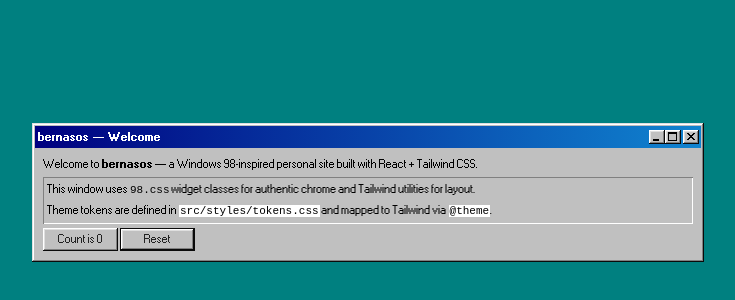
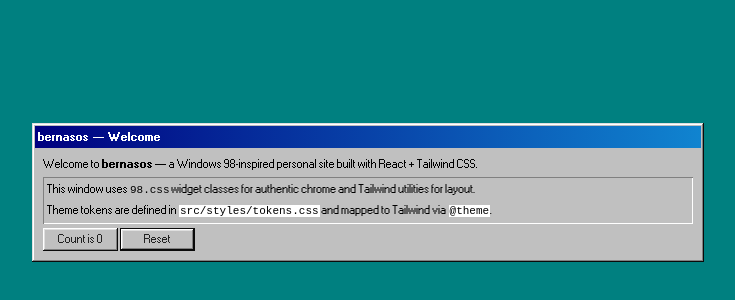
Before and after one commit to bernas1104/bernas1104.github.io, a React (Vite) app: page / in a window 1280 px wide. Shown: the part 208-508 px from the top of the page, without its empty margins (272-1007 px from the left). Built offline with nearby package versions, Linux system fonts and the light colour scheme.

Commit message:
chore: fixed code review issues

```diff
--- a/src/App.tsx
+++ b/src/App.tsx
@@ -9,9 +9,9 @@
         <div className="title-bar">
           <div className="title-bar-text">bernasos — Welcome</div>
           <div className="title-bar-controls">
-            <button type="button" aria-label="Minimize" />
-            <button type="button" aria-label="Maximize" />
-            <button type="button" aria-label="Close" />
+            <span aria-label="Minimize" />
+            <span aria-label="Maximize" />
+            <span aria-label="Close" />
           </div>
         </div>
         <div className="window-body">
@@ -33,8 +33,8 @@
             </p>
             <p style={{ color: 'var(--win98-window-text)' }}>
               Theme tokens are defined in{' '}
-              <code className="bg-white px-1">src/styles/tokens.css</code> and
-              mapped to Tailwind via <code className="bg-white px-1">@theme</code>.
+              <code className="bg-button-highlight px-1">src/styles/tokens.css</code> and
+              mapped to Tailwind via <code className="bg-button-highlight px-1">@theme</code>.
             </p>
           </div>
 
--- a/src/styles/tokens.css
+++ b/src/styles/tokens.css
@@ -24,8 +24,8 @@
   --win98-frame: var(--win98-window-frame);
 
   /* ── Typography ────────────────────────────────────── */
-  --win98-font: "Microsoft Sans Serif", "Segoe UI", Tahoma, Arial, sans-serif;
-  --win98-font-mono: "Courier New", Courier, monospace;
+  --win98-font: 'Microsoft Sans Serif', 'Segoe UI', tahoma, arial, sans-serif;
+  --win98-font-mono: 'Courier New', courier, monospace;
 
   /* ── Spacing scale ─────────────────────────────────── */
   --win98-space-0: 0;
--- a/vite.config.ts
+++ b/vite.config.ts
@@ -1,7 +1,7 @@
 import { fileURLToPath, URL } from 'node:url'
 import { defineConfig } from 'vitest/config'
 import react from '@vitejs/plugin-react'
-import tailwindcss from '@tailwindcss/vite'
+import tailwindcss from '@tailwindcss/vite';
 
 // https://vite.dev/config/
 export default defineConfig({
```
Also changed, not shown: src/index.css (+5 -5 lines), 1 other file (tests, documents, lock files or other folders).
